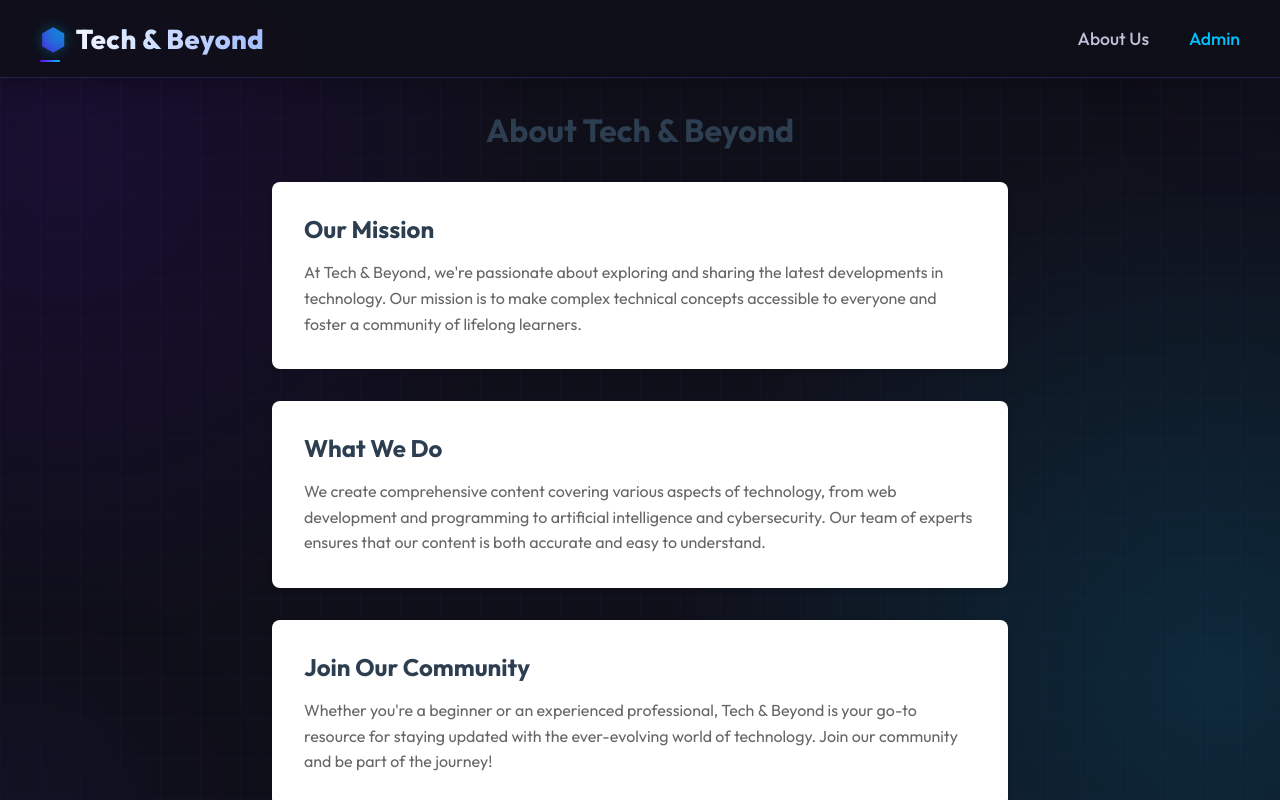
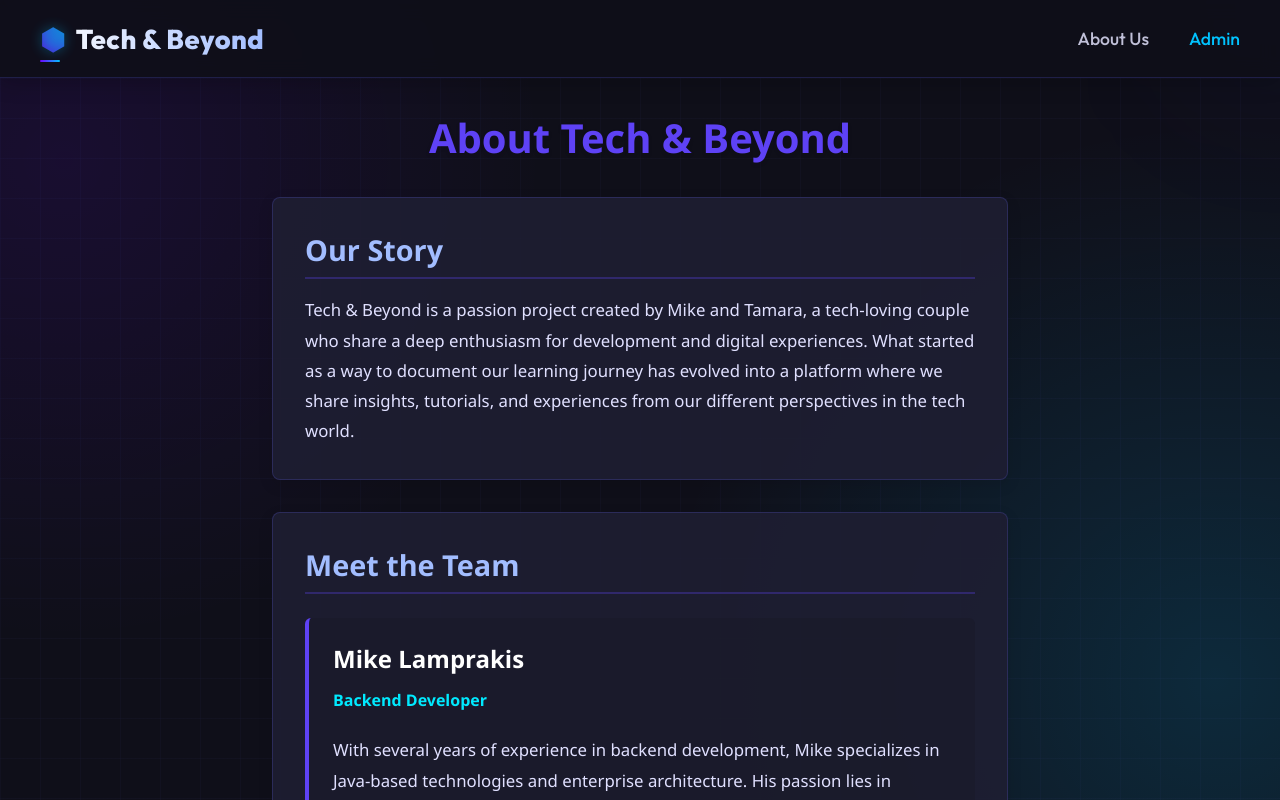
Before and after one commit to TamaraJoniec/tech-and-beyond, a React (Create React App) app: page /about in a window 1280 px wide. Built offline with nearby package versions, Linux system fonts and the light colour scheme.

Commit message:
Update About page with team information
- Add personal information about Mike and Tamara as the couple behind the blog

- Highlight respective development specialties

- Refresh page styling to match site theme

- Improve responsive layout

```diff
--- a/src/pages/About.css
+++ b/src/pages/About.css
@@ -2,12 +2,15 @@
   padding: 2rem;
   max-width: 800px;
   margin: 0 auto;
+  font-family: "Segoe UI", Tahoma, Geneva, Verdana, sans-serif;
 }
 
 .about-container h1 {
   text-align: center;
-  color: #2c3e50;
+  color: #5e42f5;
   margin-bottom: 2rem;
+  font-size: 2.5rem;
+  text-shadow: 0 2px 4px rgba(0, 0, 0, 0.1);
 }
 
 .about-content {
@@ -17,19 +20,70 @@
 }
 
 .about-section {
-  background: white;
+  background: rgba(30, 30, 50, 0.9);
   padding: 2rem;
   border-radius: 8px;
-  box-shadow: 0 2px 5px rgba(0,0,0,0.1);
+  box-shadow: 0 5px 15px rgba(0, 0, 0, 0.1);
+  border: 1px solid rgba(99, 99, 255, 0.2);
+  transition: transform 0.3s ease, box-shadow 0.3s ease;
+}
+
+.about-section:hover {
+  transform: translateY(-5px);
+  box-shadow: 0 8px 20px rgba(0, 0, 0, 0.15);
 }
 
 .about-section h2 {
-  color: #2c3e50;
+  color: #a2bdff;
   margin-bottom: 1rem;
+  border-bottom: 2px solid rgba(94, 66, 245, 0.3);
+  padding-bottom: 0.5rem;
+  font-size: 1.8rem;
 }
 
 .about-section p {
-  color: #666;
-  line-height: 1.6;
+  color: #e0e0ff;
+  line-height: 1.8;
   margin: 0;
+  font-size: 1.05rem;
 }
+
+.team-members {
+  display: flex;
+  flex-direction: column;
+  gap: 2rem;
+  margin-top: 1.5rem;
+}
+
+.team-member {
+  display: flex;
+  flex-direction: column;
+  gap: 0.5rem;
+  background: rgba(25, 25, 40, 0.6);
+  padding: 1.5rem;
+  border-radius: 6px;
+  border-left: 4px solid #5e42f5;
+}
+
+.team-member h3 {
+  color: #ffffff;
+  margin: 0 0 0.2rem 0;
+  font-size: 1.5rem;
+}
+
+.member-role {
+  color: #00eaff !important;
+  font-weight: 600;
+  margin: 0 0 0.8rem 0 !important;
+  font-size: 1rem !important;
+}
+
+@media (max-width: 600px) {
+  .about-container {
+    padding: 1.5rem;
+  }
+
+  .about-section {
+    padding: 1.5rem;
+  }
+}
--- a/src/pages/About.tsx
+++ b/src/pages/About.tsx
@@ -7,32 +7,52 @@ const About: React.FC = () => {
       <h1>About Tech & Beyond</h1>
       <div className="about-content">
         <div className="about-section">
+          <h2>Our Story</h2>
+          <p>
+            Tech & Beyond is a passion project created by Mike and Tamara, a tech-loving couple who share a deep enthusiasm for development and digital
+            experiences. What started as a way to document our learning journey has evolved into a platform where we share insights, tutorials, and experiences
+            from our different perspectives in the tech world.
+          </p>
+        </div>
+
+        <div className="about-section about-team">
+          <h2>Meet the Team</h2>
+          <div className="team-members">
+            <div className="team-member">
+              <h3>Mike Lamprakis</h3>
+              <p className="member-role">Backend Developer</p>
+              <p>
+                With several years of experience in backend development, Mike specializes in Java-based technologies and enterprise architecture. His passion
+                lies in building robust, scalable systems and exploring cloud-native approaches to modern development challenges.
+              </p>
+            </div>
+
+            <div className="team-member">
+              <h3>Tamara Joniec</h3>
+              <p className="member-role">Junior Frontend Developer</p>
+              <p>
+                Tamara is an enthusiastic frontend developer with a keen eye for design and user experience. Currently focused on mastering React and modern CSS
+                techniques, she brings creative solutions to every project and enjoys bridging the gap between design and functionality.
+              </p>
+            </div>
+          </div>
+        </div>
+
+        <div className="about-section">
           <h2>Our Mission</h2>
           <p>
-            At Tech & Beyond, we're passionate about exploring and sharing the
-            latest developments in technology. Our mission is to make complex
-            technical concepts accessible to everyone and foster a community of
-            lifelong learners.
+            At Tech & Beyond, we believe in making technology accessible and enjoyable for everyone. Our mission is to share our knowledge and experiences in a
+            way that helps others on their development journey, whether they're beginners or seasoned professionals. We cover both frontend and backend topics,
+            offering a holistic view of modern web development.
           </p>
         </div>
 
         <div className="about-section">
-          <h2>What We Do</h2>
+          <h2>Join Our Journey</h2>
           <p>
-            We create comprehensive content covering various aspects of
-            technology, from web development and programming to artificial
-            intelligence and cybersecurity. Our team of experts ensures that our
-            content is both accurate and easy to understand.
-          </p>
-        </div>
-
-        <div className="about-section">
-          <h2>Join Our Community</h2>
-          <p>
-            Whether you're a beginner or an experienced professional, Tech &
-            Beyond is your go-to resource for staying updated with the
-            ever-evolving world of technology. Join our community and be part of
-            the journey!
+            We're constantly learning and growing in this ever-evolving field, and we invite you to join us. Whether you're interested in frontend design
+            principles, backend architecture, or the intersection of both, Tech & Beyond has something for you. Connect with us, share your thoughts, and be
+            part of our development community!
           </p>
         </div>
       </div>
```
